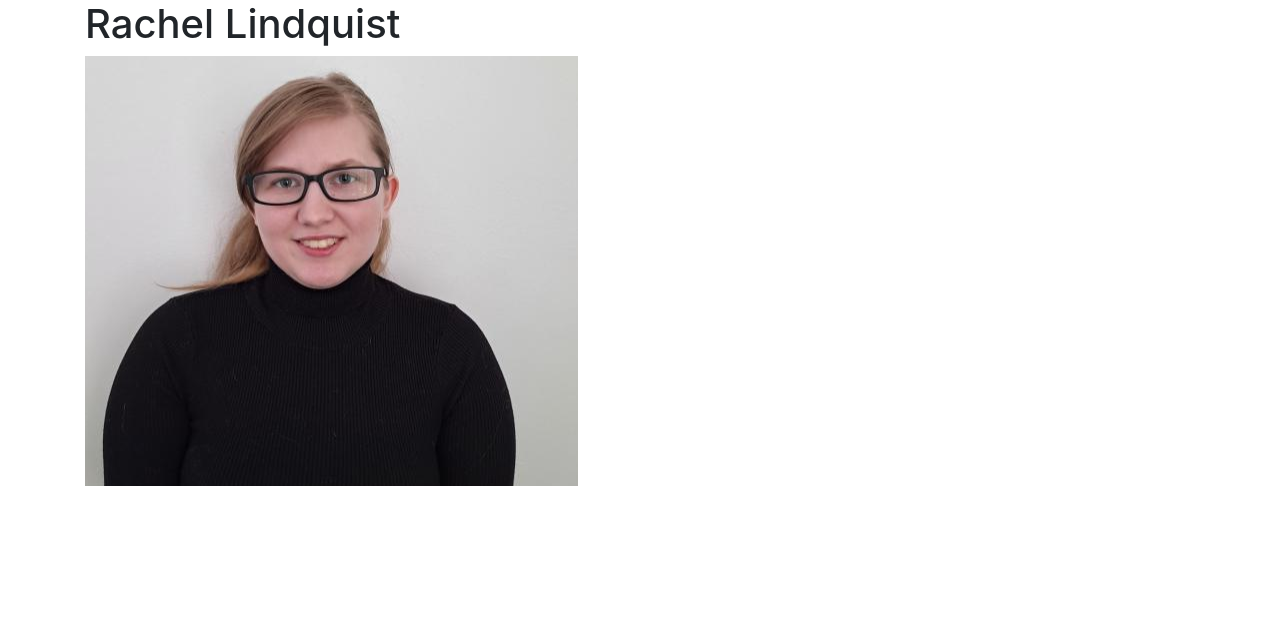
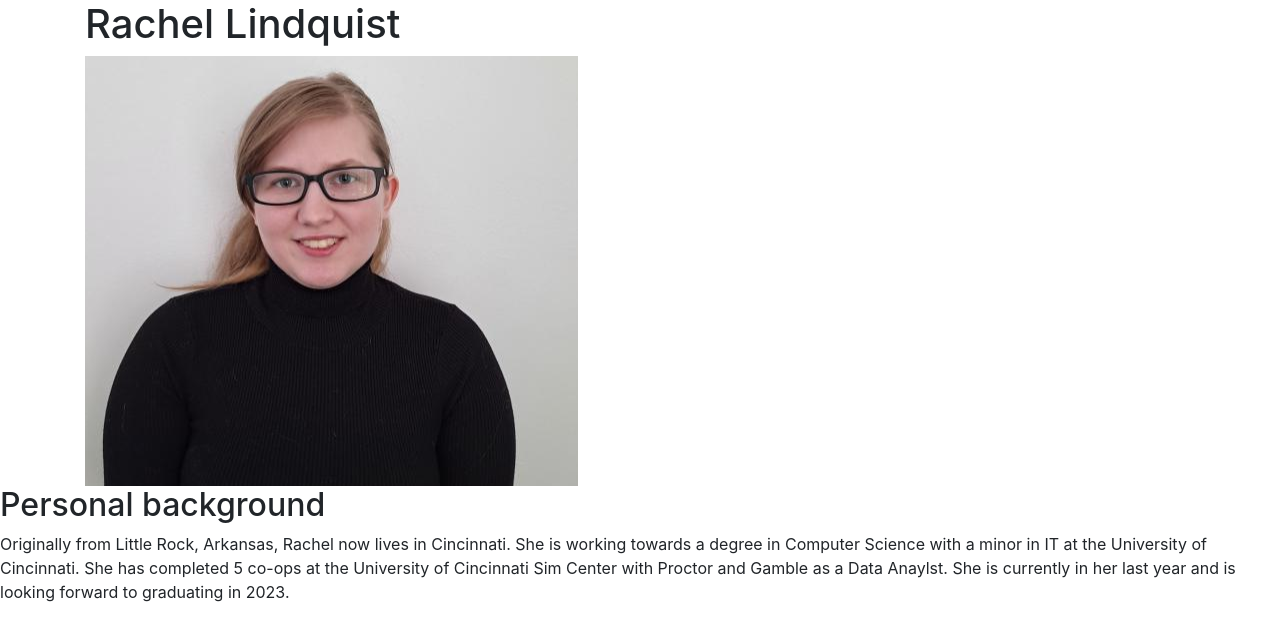
Before and after one commit to it3049c-fall22-henderson/online-portfolio-RachelLindquist, a website: page index.html in a window 1280 px wide. Drawn offline with nearby package versions, Linux system fonts and the light colour scheme.

Commit message:
added Personal background section

```diff
--- a/index.html
+++ b/index.html
@@ -24,6 +24,15 @@
     <!-- WORK FROM INSIDE THIS CONTAINER-->
   </div>
 
+  <div class="section" id="personalBackground">
+    <h2> Personal background </h2>
+    <p>Originally from Little Rock, Arkansas, Rachel now lives in Cincinnati. She is working towards a degree in
+      Computer Science with a minor in IT at the University of Cincinnati. She has completed 5 co-ops at the
+      University of Cincinnati Sim Center with Proctor and Gamble as a Data Anaylst. She is currently in her last year
+      and is looking forward to graduating in 2023.
+    </p>
+  </div>
+
   <!-- INCLUDE SCRIPTS FILE HERE -->
 
   <script> src = "resources/scripts/index.js" </script>
```
